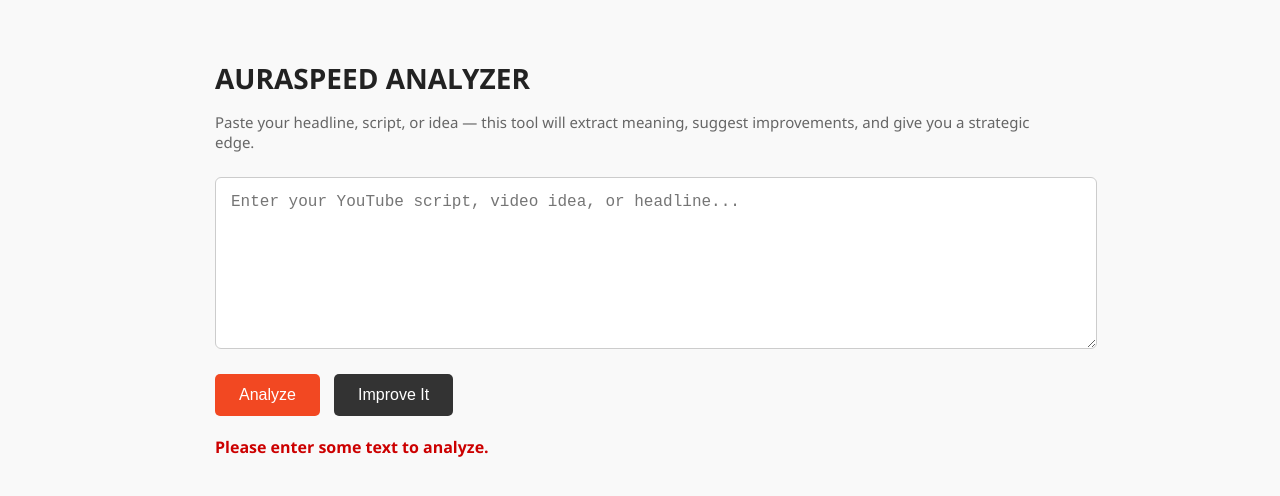
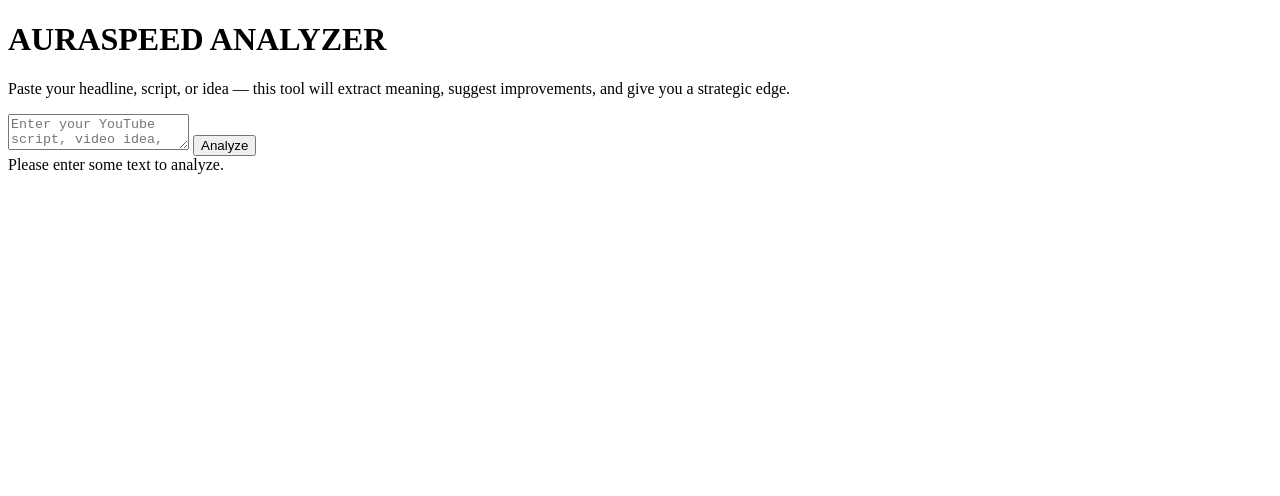
Before and after one commit to skylordblink/auraspeed-textrazor, a plain HTML site: page index.html in a window 1280 px wide. Both pictures are taken after a click on the button "Analyze". Drawn offline with Linux system fonts and the light colour scheme.

Commit message:
index.html

```diff
--- a/index.html
+++ b/index.html
@@ -1,59 +1,7 @@
 <!DOCTYPE html>
 <html lang="en">
 <head>
-  <meta charset="UTF-8" />
-  <meta name="viewport" content="width=device-width, initial-scale=1" />
-  <title>AURASPEED Analyzer</title>
-  <style>
-    body {
-      font-family: 'Segoe UI', sans-serif;
-      background: #f9f9f9;
-      color: #222;
-      padding: 40px 20px;
-      max-width: 850px;
-      margin: auto;
-    }
-    h1 { font-size: 28px; margin-bottom: 5px; }
-    p.tagline { font-size: 15px; color: #666; margin-bottom: 25px; }
-    textarea {
-      width: 100%;
-      height: 140px;
-      padding: 15px;
-      font-size: 16px;
-      border: 1px solid #ccc;
-      border-radius: 6px;
-      margin-bottom: 20px;
-      resize: vertical;
-    }
-    button {
-      padding: 12px 24px;
-      font-size: 16px;
-      background-color: #F24822;
-      color: white;
-      border: none;
-      border-radius: 5px;
-      cursor: pointer;
-      margin-right: 10px;
-    }
-    button:hover { opacity: 0.9; }
-    button.improve { background-color: #333; }
-    .section {
-      background: #fff;
-      padding: 20px;
-      margin-top: 30px;
-      border-radius: 8px;
-      box-shadow: 0 2px 8px rgba(0,0,0,0.05);
-      white-space: pre-wrap;
-    }
-    .section h2 { font-size: 20px; margin-bottom: 12px; }
-    .section ul { padding-left: 20px; margin-top: 0; }
-    .section ul li { margin-bottom: 8px; }
-    .error {
-      color: #c00;
-      font-weight: bold;
-      margin-top: 20px;
-    }
-  </style>
+  <!-- (same head content) -->
 </head>
 <body>
   <h1>AURASPEED ANALYZER</h1>
@@ -61,10 +9,8 @@
 
   <textarea id="text" placeholder="Enter your YouTube script, video idea, or headline..."></textarea>
   <button onclick="analyze()">Analyze</button>
-  <button class="improve" onclick="improve()">Improve It</button>
 
   <div id="result" class="section" style="display:none;"></div>
-  <div id="improved" class="section" style="display:none;"></div>
   <div id="error" class="error"></div>
 
   <script>
@@ -72,14 +18,12 @@
     const text = document.getElementById("text").value.trim();
     const resultEl = document.getElementById("result");
     const errorEl = document.getElementById("error");
-    const improvedEl = document.getElementById("improved");
 
     errorEl.textContent = "";
-    improvedEl.style.display = "none";
+    resultEl.style.display = "none";
 
     if (!text) {
       errorEl.textContent = "Please enter some text to analyze.";
-      resultEl.style.display = "none";
       return;
     }
 
@@ -97,7 +41,6 @@
       try {
         data = await response.json();
       } catch (jsonError) {
-        // Non-JSON response: show raw text
         const rawText = await response.text();
         throw new Error("Non-JSON response from server:\n" + rawText);
       }
@@ -145,49 +88,8 @@
     } catch (err) {
       errorEl.textContent = err.message;
       resultEl.style.display = "none";
-      }
     }
-
-    async function improve() {
-      const text = document.getElementById("text").value.trim();
-      const improvedEl = document.getElementById("improved");
-      const errorEl = document.getElementById("error");
-      const resultEl = document.getElementById("result");
-
-      errorEl.textContent = "";
-      resultEl.style.display = "none";
-
-      if (!text) {
-        errorEl.textContent = "Please enter some text first to improve.";
-        improvedEl.style.display = "none";
-        return;
-      }
-
-      improvedEl.textContent = "Improving...";
-      improvedEl.style.display = "block";
-
-      try {
-        const response = await fetch("/api/improve", {
-          method: "POST",
-          headers: { "Content-Type": "application/json" },
-          body: JSON.stringify({ text })
-        });
-
-        const data = await response.json();
-
-        if (!response.ok) {
-          throw new Error(data.error || "Something went wrong.");
-        }
-
-        improvedEl.innerHTML = `
-          <h2>Improved Version</h2>
-          <p>${data.result}</p>
-        `;
-      } catch (err) {
-        errorEl.textContent = "Improve Error: " + err.message;
-        improvedEl.style.display = "none";
-      }
-    }
+  }
   </script>
 </body>
 </html>
```
